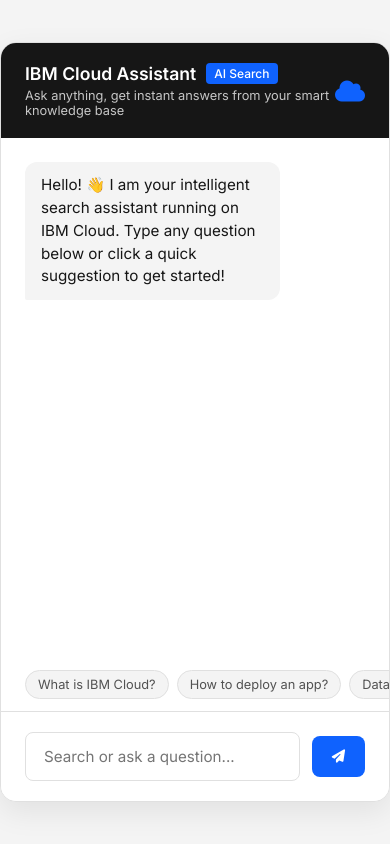
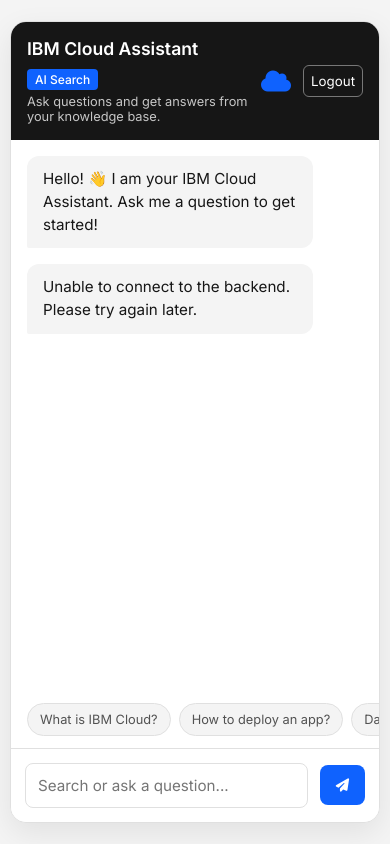
Before and after one commit to adityagautam2008/ibm-ai-chatbot, a website: page public/index.html in a window 390 px wide. Drawn offline with Linux system fonts and the light colour scheme; no server answers.

Commit message:
Improve chatbot session and API handling

```diff
--- a/public/index.html
+++ b/public/index.html
@@ -3,14 +3,15 @@
 <head>
     <meta charset="UTF-8">
     <meta name="viewport" content="width=device-width, initial-scale=1.0">
+
     <title>AI Knowledge Chatbot | IBM Cloud</title>
-    <!-- Google Fonts & FontAwesome -->
+
     <link href="https://fonts.googleapis.com/css2?family=Inter:wght@300;400;500;600;700&display=swap" rel="stylesheet">
     <link rel="stylesheet" href="https://cdnjs.cloudflare.com/ajax/libs/font-awesome/6.4.0/css/all.min.css">
 
     <style>
         :root {
-            --primary: #0f62fe; /* IBM Blue */
+            --primary: #0f62fe;
             --primary-hover: #0353e9;
             --bg-color: #f4f4f4;
             --chat-bg: #ffffff;
@@ -32,16 +33,18 @@
         body {
             background-color: var(--bg-color);
             color: var(--text-main);
-            height: 100vh;
+            min-height: 100vh;
             display: flex;
             justify-content: center;
             align-items: center;
+            padding: 10px;
         }
 
         .chat-container {
             width: 100%;
             max-width: 800px;
             height: 90vh;
+            min-height: 450px;
             background: var(--chat-bg);
             border-radius: 16px;
             box-shadow: 0 10px 30px rgba(0, 0, 0, 0.08);
@@ -51,14 +54,14 @@
             border: 1px solid var(--border-color);
         }
 
-        /* Header Styling */
         .chat-header {
             padding: 20px 24px;
             background: #161616;
-            color: #ffffff;
+            color: white;
             display: flex;
             align-items: center;
             justify-content: space-between;
+            gap: 12px;
         }
 
         .header-info h2 {
@@ -67,6 +70,7 @@
             display: flex;
             align-items: center;
             gap: 10px;
+            flex-wrap: wrap;
         }
 
         .header-info h2 span {
@@ -83,9 +87,9 @@
             margin-top: 4px;
         }
 
-        /* Chat Body / Message Window */
         .chat-messages {
             flex: 1;
+            min-height: 0;
             padding: 24px;
             overflow-y: auto;
             display: flex;
@@ -95,39 +99,44 @@
         }
 
         .message {
-            max-width: 75%;
+            max-width: 85%;
             padding: 12px 16px;
             border-radius: 12px;
             font-size: 0.95rem;
             line-height: 1.5;
-            word-wrap: break-word;
+            overflow-wrap: anywhere;
             animation: fadeIn 0.3s ease-in-out;
         }
 
         @keyframes fadeIn {
-            from { opacity: 0; transform: translateY(8px); }
-            to { opacity: 1; transform: translateY(0); }
+            from {
+                opacity: 0;
+                transform: translateY(8px);
+            }
+            to {
+                opacity: 1;
+                transform: translateY(0);
+            }
         }
 
         .message.bot {
-            background-color: var(--bot-bubble);
+            background: var(--bot-bubble);
             color: var(--text-main);
             align-self: flex-start;
             border-bottom-left-radius: 2px;
         }
 
         .message.user {
-            background-color: var(--user-bubble);
+            background: var(--user-bubble);
             color: var(--user-text);
             align-self: flex-end;
             border-bottom-right-radius: 2px;
         }
 
-        /* Typing Indicator */
         .typing-indicator {
             display: none;
             align-self: flex-start;
-            background-color: var(--bot-bubble);
+            background: var(--bot-bubble);
             padding: 12px 16px;
             border-radius: 12px;
             border-bottom-left-radius: 2px;
@@ -136,26 +145,58 @@
         .typing-indicator span {
             height: 8px;
             width: 8px;
-            float: left;
             margin: 0 2px;
-            background-color: #999;
+            background: #999;
             border-radius: 50%;
             display: inline-block;
             animation: bounce 1.3s infinite ease-in-out;
         }
 
-        .typing-indicator span:nth-child(2) { animation-delay: -1.1s; }
-        .typing-indicator span:nth-child(3) { animation-delay: -0.9s; }
+        .typing-indicator span:nth-child(2) {
+            animation-delay: -1.1s;
+        }
+
+        .typing-indicator span:nth-child(3) {
+            animation-delay: -0.9s;
+        }
 
         @keyframes bounce {
-            0%, 60%, 100% { transform: translateY(0); }
-            30% { transform: translateY(-6px); }
+            0%, 60%, 100% {
+                transform: translateY(0);
+            }
+            30% {
+                transform: translateY(-6px);
+            }
         }
 
-        /* Input Bar Area */
+        .suggestions {
+            padding: 0 24px 12px;
+            display: flex;
+            gap: 8px;
+            overflow-x: auto;
+            background: white;
+        }
+
+        .suggestion-chip {
+            background: #f4f4f4;
+            border: 1px solid var(--border-color);
+            padding: 8px 12px;
+            border-radius: 20px;
+            font-size: 0.8rem;
+            cursor: pointer;
+            white-space: nowrap;
+            color: var(--text-secondary);
+        }
+
+        .suggestion-chip:hover {
+            background: var(--primary);
+            color: white;
+            border-color: var(--primary);
+        }
+
         .chat-input-area {
             padding: 20px 24px;
-            background: #ffffff;
+            background: white;
             border-top: 1px solid var(--border-color);
             display: flex;
             gap: 12px;
@@ -164,12 +205,12 @@
 
         .chat-input-area input {
             flex: 1;
+            min-width: 0;
             padding: 14px 18px;
             border: 1px solid var(--border-color);
             border-radius: 8px;
             outline: none;
             font-size: 0.95rem;
-            transition: border-color 0.2s;
         }
 
         .chat-input-area input:focus {
@@ -177,179 +218,292 @@
         }
 
         .chat-input-area button {
-            background-color: var(--primary);
+            background: var(--primary);
             color: white;
             border: none;
             padding: 14px 20px;
             border-radius: 8px;
             cursor: pointer;
             font-weight: 600;
-            display: flex;
-            align-items: center;
-            justify-content: center;
-            transition: background-color 0.2s;
         }
 
         .chat-input-area button:hover {
-            background-color: var(--primary-hover);
+            background: var(--primary-hover);
         }
 
+        .chat-input-area button:disabled {
+            opacity: 0.6;
+            cursor: not-allowed;
+        }
+
+        .header-actions {
+            display: flex;
+            align-items: center;
+            gap: 12px;
+        }
+
+        #logoutButton {
+            background: transparent;
+            color: white;
+            border: 1px solid #777;
+            padding: 8px 12px;
+            border-radius: 6px;
+            cursor: pointer;
+            white-space: nowrap;
+        }
+
+        #logoutButton:hover {
+            background: #333;
+        }
+
+        @media (max-width: 600px) {
+            .chat-container {
+                height: 95vh;
+            }
+
+            .chat-header {
+                padding: 16px;
+            }
+
+            .header-info p {
+                max-width: 240px;
+            }
+
+            .chat-messages {
+                padding: 16px;
+            }
 
             .suggestions {
-            padding: 0 24px 12px 24px;
-            display: flex;
-            gap: 8px;
-            overflow-x: auto;
-            background: #ffffff;
+                padding: 0 16px 12px;
             }
 
-        .suggestion-chip {
-            background: #f4f4f4;
-            border: 1px solid var(--border-color);
-            padding: 6px 12px;
-            border-radius: 20px;
-            font-size: 0.8rem;
-            cursor: pointer;
-            white-space: nowrap;
-            color: var(--text-secondary);
-            transition: all 0.2s;
+            .chat-input-area {
+                padding: 14px;
             }
 
-        .suggestion-chip:hover {
-            background: var(--primary);
-            color: white;
-            border-color: var(--primary);
+            .chat-input-area input {
+                padding: 12px;
+            }
+
+            .chat-input-area button {
+                padding: 12px 16px;
+            }
+
+            #logoutButton {
+                padding: 7px;
+            }
         }
     </style>
 </head>
+
 <body>
+    <div class="chat-container">
 
-    <div class="chat-container">
-        <!-- Header -->
-        <div class="chat-header">
+        <header class="chat-header">
             <div class="header-info">
-                <h2>IBM Cloud Assistant <span>AI Search</span></h2>
-                <p>Ask anything, get instant answers from your smart knowledge base</p>
-            </div>
-            <i class="fa-solid fa-cloud" style="font-size: 1.5rem; color: #0f62fe;"></i>
+                <h2>
+                    IBM Cloud Assistant
+                    <span>AI Search</span>
+                </h2>
+                <p id="welcomeText">
+                    Ask questions and get answers from your knowledge base.
+                </p>
             </div>
 
-        <!-- Messages Area -->
-        <div class="chat-messages" id="chatMessages">
+            <div class="header-actions">
+                <i class="fa-solid fa-cloud"
+                   style="font-size: 1.5rem; color: #0f62fe;"></i>
+                <button id="logoutButton" type="button">Logout</button>
+            </div>
+        </header>
+
+        <div class="chat-messages" id="chatMessages" aria-live="polite">
             <div class="message bot">
-                Hello! 👋 I am your intelligent search assistant running on IBM Cloud. Type any question below or click a quick suggestion to get started!
+                Hello! 👋 I am your IBM Cloud Assistant.
+                Ask me a question to get started!
             </div>
         </div>
 
-        <!-- Typing Indicator -->
-        <div class="chat-messages" style="padding-top: 0; padding-bottom: 0;">
+        <div style="padding: 0 24px;">
             <div class="typing-indicator" id="typingIndicator">
                 <span></span><span></span><span></span>
             </div>
         </div>
 
-        <!-- Quick Suggestions -->
         <div class="suggestions">
-            <div class="suggestion-chip" onclick="sendPreset('What is IBM Cloud?')">What is IBM Cloud?</div>
-            <div class="suggestion-chip" onclick="sendPreset('How to deploy an app?')">How to deploy an app?</div>
-            <div class="suggestion-chip" onclick="sendPreset('Tell me about cloud databases')">Database options</div>
+            <button class="suggestion-chip" type="button"
+                onclick="sendPreset('What is IBM Cloud?')">
+                What is IBM Cloud?
+            </button>
+
+            <button class="suggestion-chip" type="button"
+                onclick="sendPreset('How to deploy an app?')">
+                How to deploy an app?
+            </button>
+
+            <button class="suggestion-chip" type="button"
+                onclick="sendPreset('Tell me about cloud databases')">
+                Database options
+            </button>
         </div>
 
-        <!-- Input Area -->
-        <div class="chat-input-area">
-            <input type="text" id="userInput" placeholder="Search or ask a question..." onkeypress="handleKeyPress(event)">
-            <button onclick="sendMessage()"><i class="fa-solid fa-paper-plane"></i></button>
-        </div>
+        <form class="chat-input-area" id="chatForm">
+            <input
+                type="text"
+                id="userInput"
+                placeholder="Search or ask a question..."
+                autocomplete="off"
+                required
+            >
+            <button type="submit" id="sendButton" aria-label="Send message">
+                <i class="fa-solid fa-paper-plane"></i>
+            </button>
+        </form>
+
     </div>
 
     <script>
+        const API_URL = 'https://ibm-ai-chatbot-ycof.onrender.com';
+
         const chatMessages = document.getElementById('chatMessages');
         const userInput = document.getElementById('userInput');
         const typingIndicator = document.getElementById('typingIndicator');
+        const chatForm = document.getElementById('chatForm');
+        const sendButton = document.getElementById('sendButton');
+        const logoutButton = document.getElementById('logoutButton');
+        const welcomeText = document.getElementById('welcomeText');
 
-        function sendPreset(text) {
-            userInput.value = text;
-            sendMessage();
-        }
-
-        function handleKeyPress(event) {
-            if (event.key === 'Enter') {
-                sendMessage();
-            }
-        }
-
-        async function sendMessage() {
-            const text = userInput.value.trim();
-            if (!text) return;
-
-            // Append User Message
-            appendMessage(text, 'user');
-            userInput.value = '';
-            chatMessages.scrollTop = chatMessages.scrollHeight;
-
-            // Show Typing Indicator
-            typingIndicator.style.display = 'block';
-            chatMessages.scrollTop = chatMessages.scrollHeight;
-
-            try {
-                // Call Backend API
-
-const response = await fetch('https://ibm-ai-chatbot-ycof.onrender.com/api/chat', {
-
-
-                    method: 'POST',
-                    headers: { 'Content-Type': 'application/json' },
-                    body: JSON.stringify({ message: text })
-                });
-
-                const data = await response.json();
-
-                // Hide Typing Indicator
-                typingIndicator.style.display = 'none';
-
-                if (data.reply) {
-                    appendMessage(data.reply, 'bot');
-                } else {
-                    appendMessage("Sorry, I couldn't process that request.", 'bot');
-                }
-            } catch (error) {
-                typingIndicator.style.display = 'none';
-                appendMessage("Error connecting to IBM Cloud backend server.", 'bot');
-            }
-
-            chatMessages.scrollTop = chatMessages.scrollHeight;
-        }
+        let isSending = false;
 
         function appendMessage(text, sender) {
             const messageDiv = document.createElement('div');
             messageDiv.classList.add('message', sender);
             messageDiv.textContent = text;
-            // Insert before typing indicator
             chatMessages.appendChild(messageDiv);
+            chatMessages.scrollTop = chatMessages.scrollHeight;
         }
-    </script>
 
+        function sendPreset(text) {
+            userInput.value = text;
+            userInput.focus();
+            chatForm.requestSubmit();
+        }
 
-<script>
         async function checkLogin() {
             try {
-
-const response = await fetch('https://ibm-ai-chatbot-ycof.onrender.com/api/me', {
+                const response = await fetch(`${API_URL}/api/me`, {
+                    method: 'GET',
                     credentials: 'include'
                 });
 
-
-            if (!response.ok) {
+                if (response.status === 401) {
                     window.location.replace('/login.html');
                     return;
                 }
+
+                if (!response.ok) {
+                    appendMessage(
+                        'Login session check failed. Please refresh the page.',
+                        'bot'
+                    );
+                    return;
+                }
+
+                const data = await response.json();
+
+                if (data.user && data.user.name) {
+                    welcomeText.textContent =
+                        `Welcome, ${data.user.name}! Ask me anything about IBM Cloud.`;
+                }
             } catch (error) {
-            console.error('Session check failed:', error);
+                console.error('Session check error:', error);
+                appendMessage(
+                    'Unable to connect to the backend. Please try again later.',
+                    'bot'
+                );
             }
         }
 
+        chatForm.addEventListener('submit', async function (event) {
+            event.preventDefault();
+
+            const text = userInput.value.trim();
+
+            if (!text || isSending) {
+                return;
+            }
+
+            appendMessage(text, 'user');
+            userInput.value = '';
+
+            isSending = true;
+            sendButton.disabled = true;
+            typingIndicator.style.display = 'block';
+            chatMessages.scrollTop = chatMessages.scrollHeight;
+
+            try {
+                const response = await fetch(`${API_URL}/api/chat`, {
+                    method: 'POST',
+                    headers: {
+                        'Content-Type': 'application/json'
+                    },
+                    credentials: 'include',
+                    body: JSON.stringify({
+                        message: text
+                    })
+                });
+
+                const data = await response.json();
+
+                if (!response.ok) {
+                    throw new Error(
+                        data.error || `Request failed (${response.status})`
+                    );
+                }
+
+                if (data.reply) {
+                    appendMessage(data.reply, 'bot');
+                } else {
+                    appendMessage(
+                        'The server returned no answer. Please try again.',
+                        'bot'
+                    );
+                }
+            } catch (error) {
+                console.error('Chat API error:', error);
+                appendMessage(
+                    error instanceof TypeError
+                        ? 'Connection error. Please check the backend and try again.'
+                        : error.message,
+                    'bot'
+                );
+            } finally {
+                typingIndicator.style.display = 'none';
+                isSending = false;
+                sendButton.disabled = false;
+                userInput.focus();
+                chatMessages.scrollTop = chatMessages.scrollHeight;
+            }
+        });
+
+        logoutButton.addEventListener('click', async function () {
+            try {
+                const response = await fetch(`${API_URL}/api/logout`, {
+                    method: 'POST',
+                    credentials: 'include'
+                });
+
+                if (!response.ok) {
+                    console.warn('Logout endpoint returned:', response.status);
+                }
+            } catch (error) {
+                console.error('Logout request failed:', error);
+            }
+
+            window.location.replace('/login.html');
+        });
+
         checkLogin();
     </script>
-
 </body>
 </html>
```
Lines whose indentation alone changed are shown as unchanged.
